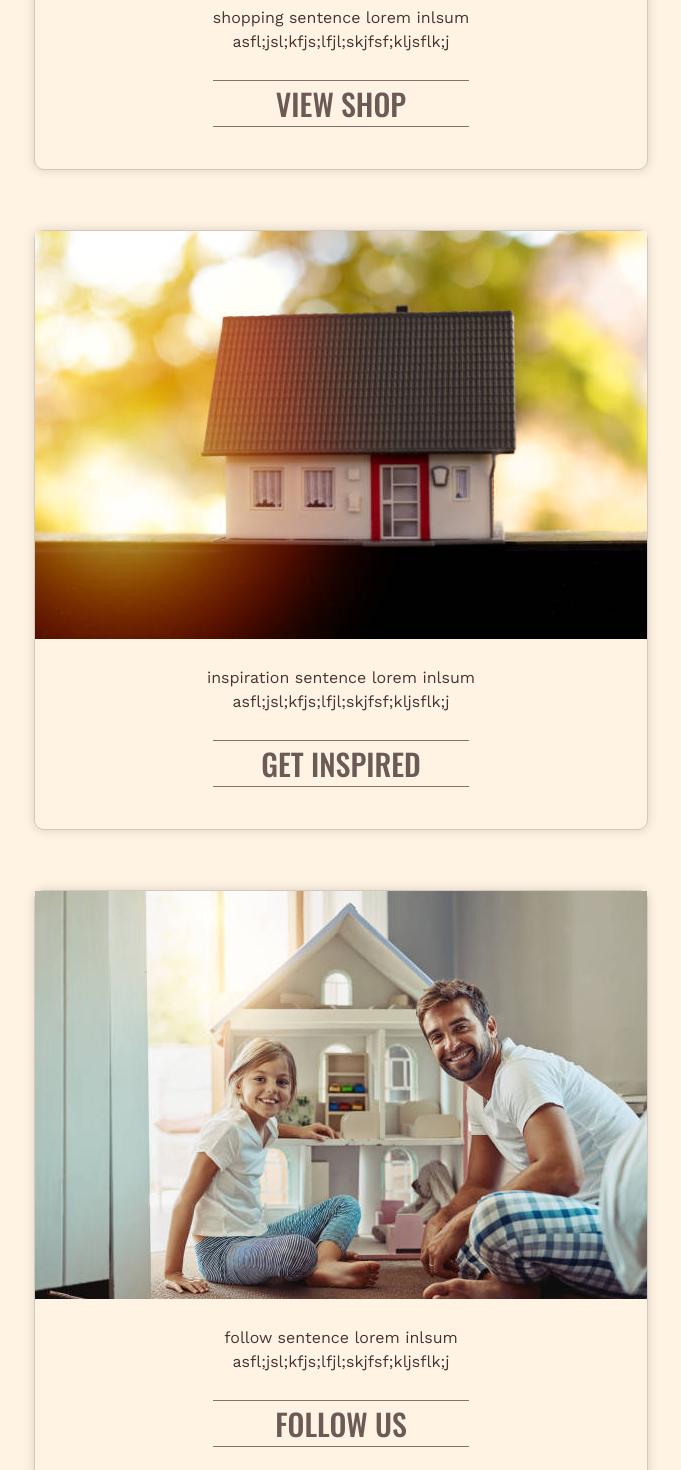
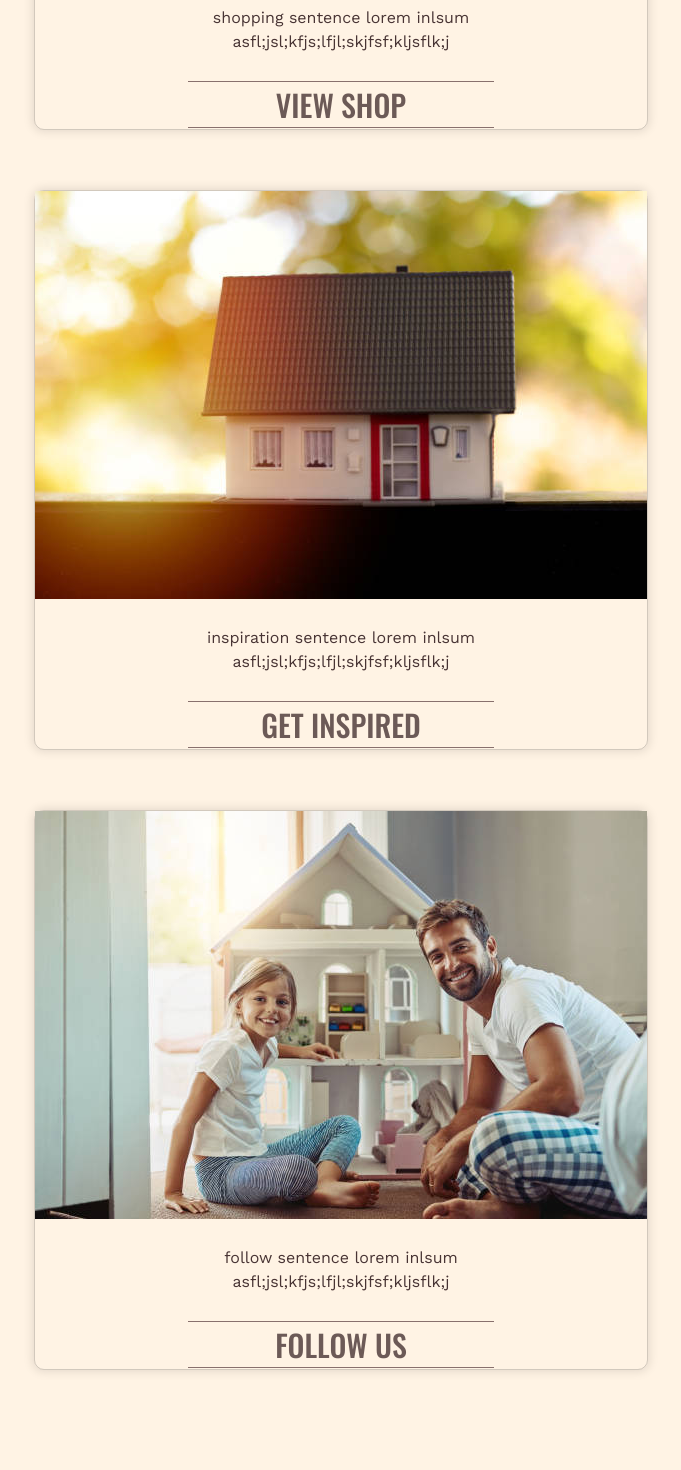
Before and after one commit to ChristopherShawCodes/Cozy-Cottage-Miniatures, a React (Create React App) app: page / in a window 1280 px wide. Shown: the part 1330-2800 px from the top of the page, without its empty margins (299-980 px from the left). Built offline with nearby package versions, Linux system fonts and the light colour scheme.

Commit message:
updated styling to cards

```diff
--- a/src/Components/Home/Home.css
+++ b/src/Components/Home/Home.css
@@ -265,34 +265,10 @@ a {
 
 
 
-.infobox {
-  display: table;
-  margin: -10% auto;
-  text-align: left;
-  padding: 5rem 2rem 4rem;
-  width: 90%;
-  background-color: var(--brownColor);
-  color: var(--brownColor);
-  opacity: 0;
-  -webkit-transition: 0.4s ease-out 0.15s;
-  transition: 0.4s ease-out 0.15s;
-}
-
-.infobox-heading {
-  text-align: center;
-  display: block;
-  margin: 0 0 4rem;
-  font-size: 2.4rem;
-  font-family: var(--headingText);
-  text-transform: uppercase;
-  text-decoration: overline;
-}
-
 .learn-more {
   font-size: 3rem;
-  position: absolute;
-  -webkit-transform: translate(-50%, 54rem);
-  transform: translate(-50%, 54rem);
+  -webkit-transform: translateY(100%);
+  /* transform: translate(-50%,40rem); */
   width: 15rem;
   color: var(--brownColor);
   border-top: 1px solid var(--brownHoverColor);
@@ -307,30 +283,30 @@ a {
 
 .shop {
     max-width: 100%;
+    max-height: 70vh;
 }
 
 .shop img{
-  max-width: 100%;
+    max-width: 100%;
 }
 
 .shop p{
     transform: translateY(2rem);
     width: 70%;
+    height: auto;
     margin: 0 auto;
+    overflow: hidden;
 }
 
-.shop:hover{
-    /* scale: 1.05; */
-}
+
 
 .creative{
     color:var(--brownHoverColor)
 }
 
 .learn-more{
-    width: 20%;
+    width: 50%;
 }
-
 
 .learn-more:focus + .shop {
   -webkit-transform: translateY(-4rem);
@@ -559,6 +535,17 @@ a {
 }
 
 @media (max-width: 500px) {
+    .inspired{
+        font-size: 2.4rem;
+    }
+    .learn-more{
+        padding-top: 2rem;
+
+    }
+    .shop {
+        max-width: 100%;
+        max-height: 56vh;
+    }
   .story-heading {
     clear: both;
   }
--- a/src/Components/Home/Home.js
+++ b/src/Components/Home/Home.js
@@ -37,27 +37,30 @@ const Home = () => {
       <div className="main__content-flex">
 
         <div className="flex-container" id='shop'>
-        <a href='https://www.etsy.com/shop/CozyCottageMiniature?ref=simple-shop-header-name&listing_id=1385277771' target='_blank' rel='noreferrer'><button onclick="this.focus()" className="learn-more">View Shop</button></a>
           <div className="flexbox shop">
             <img src={shop} alt='shop'></img>
             <p>shopping sentence lorem inlsum asfl;jsl;kfjs;lfjl;skjfsf;kljsflk;j</p>
+            <a href='https://www.etsy.com/shop/CozyCottageMiniature?ref=simple-shop-header-name&listing_id=1385277771' target='_blank' rel='noreferrer'>
+              <button onclick="this.focus()" className="learn-more">
+                View Shop</button></a>
           </div>
         </div>
 
         <div className="flex-container" id='inspired'>
-        <a href='https://twitter.com/cozycottagemini' target='_blank' rel='noreferrer'><button onclick="this.focus()" className="learn-more inspired">Get Inspired</button></a>
           <div className="flexbox shop" id='inspiration'>
             <img src={inspiration} alt='inspiration'></img>
             <p>inspiration sentence lorem inlsum asfl;jsl;kfjs;lfjl;skjfsf;kljsflk;j</p>
-
+            <a href='https://twitter.com/cozycottagemini' target='_blank' rel='noreferrer'><button onclick="this.focus()" className="learn-more inspired ">Get Inspired</button></a>
           </div>
         </div>
 
         <div className="flex-container" id='follow'>
-          <a href='https://twitter.com/cozycottagemini' target='_blank' rel='noreferrer'><button onclick="this.focus()" className="learn-more">Follow Us</button></a>
           <div className="flexbox shop">
             <img src={follow} alt='follow'></img>
-            <p>follow sentence lorem inlsum asfl;jsl;kfjs;lfjl;skjfsf;kljsflk;j</p>
+            <p >follow sentence lorem inlsum asfl;jsl;kfjs;lfjl;skjfsf;kljsflk;j</p>
+          <a href='https://twitter.com/cozycottagemini' target='_blank' rel='noreferrer'>
+          <button onclick="this.focus()" className="learn-more">
+            Follow Us</button></a>
           </div>
         </div>
       </div>
```
